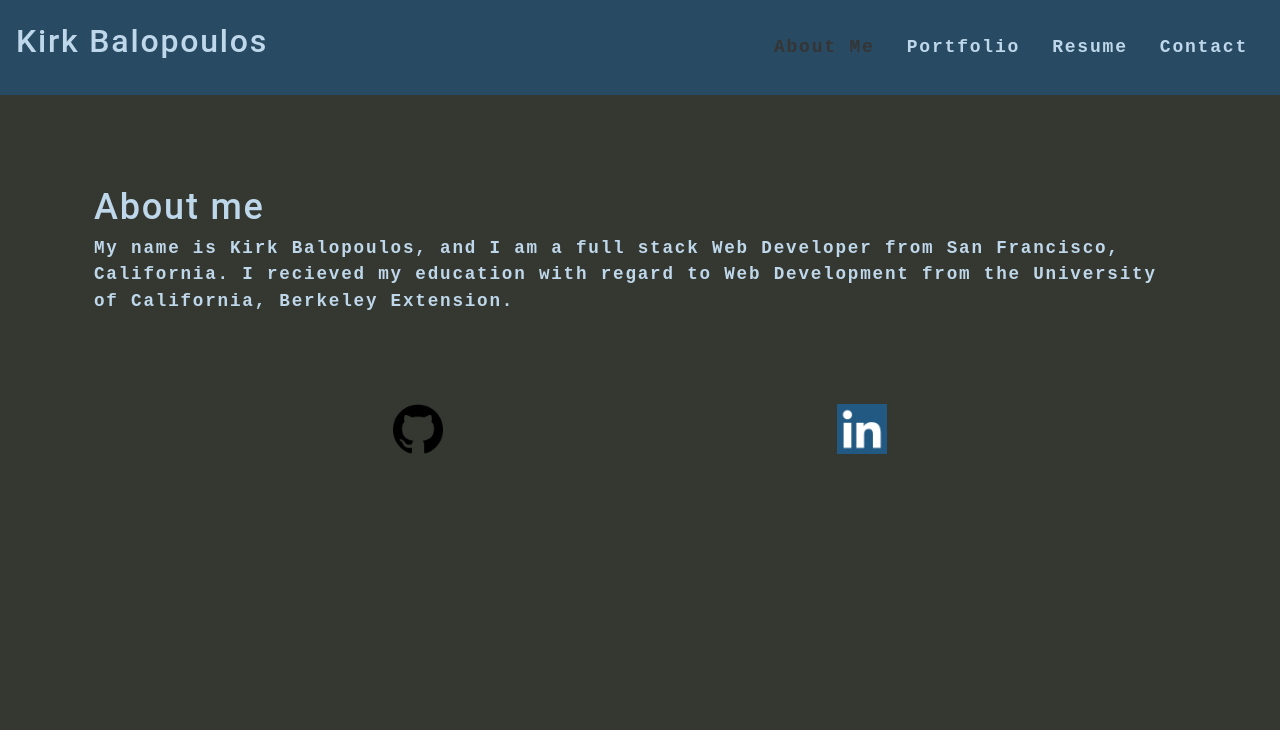
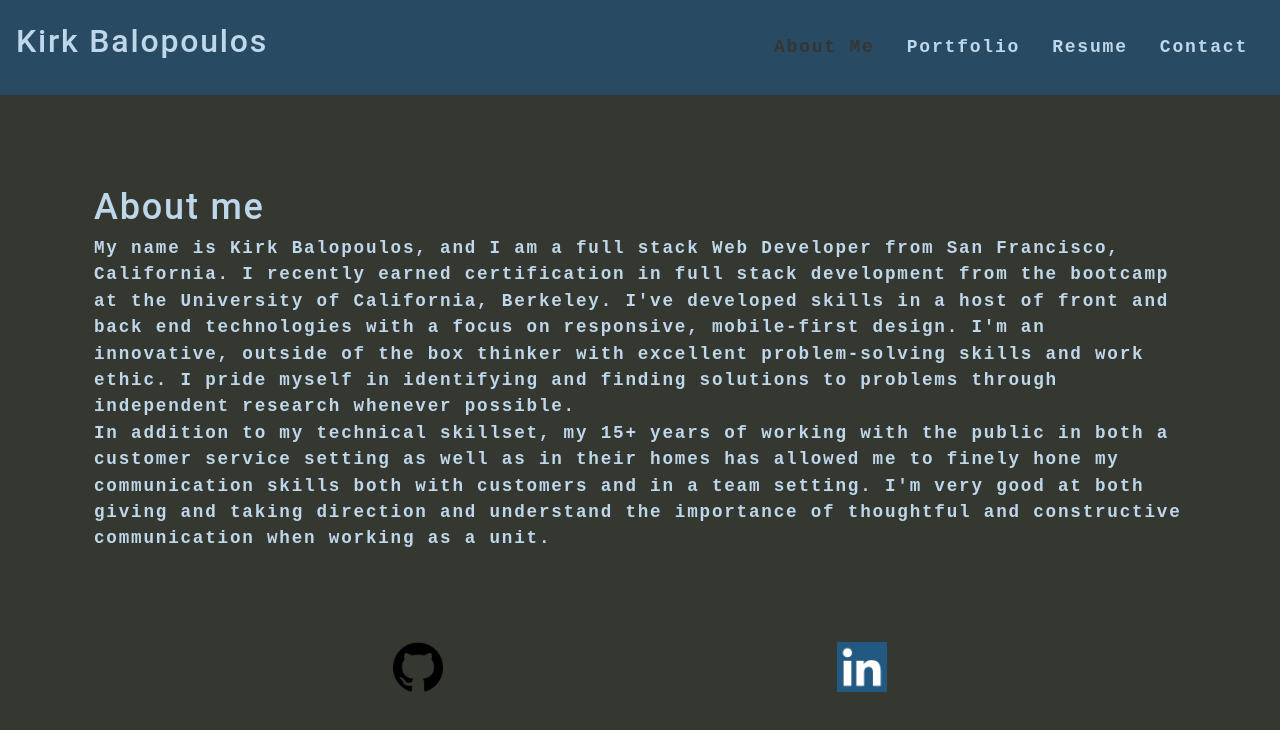
Before and after one commit to kirkbalop/react-portfolio, a React (Create React App) app: page / in a window 1280 px wide. Shown: the top 730 px of the page. Built offline with nearby package versions, Linux system fonts and the light colour scheme.

Commit message:
update copy

```diff
--- a/src/components/About/index.js
+++ b/src/components/About/index.js
@@ -1,12 +1,25 @@
-import React from 'react';
+import React from "react";
 
 function About() {
   return (
-    <section className='my-5'>
+    <section className="my-5">
       <h1 id="about">About me</h1>
       <p>
-          My name is Kirk Balopoulos, and I am a full stack Web Developer from San Francisco, California.
-          I recieved my education with regard to Web Development from the University of California, Berkeley Extension.
+        My name is Kirk Balopoulos, and I am a full stack Web Developer from San
+        Francisco, California. I recently earned certification in full stack
+        development from the bootcamp at the University of California, Berkeley.
+        I've developed skills in a host of front and back end technologies with
+        a focus on responsive, mobile-first design. I'm an innovative, outside
+        of the box thinker with excellent problem-solving skills and work ethic.
+        I pride myself in identifying and finding solutions to problems through
+        independent research whenever possible.
+        <br></br>
+        In addition to my technical skillset, my 15+ years of working with the
+        public in both a customer service setting as well as in their homes has
+        allowed me to finely hone my communication skills both with customers
+        and in a team setting. I'm very good at both giving and taking direction
+        and understand the importance of thoughtful and constructive
+        communication when working as a unit.
       </p>
     </section>
   );
```
Also changed, not shown: src/components/About/index 2.js (deleted, +0 -19 lines).
